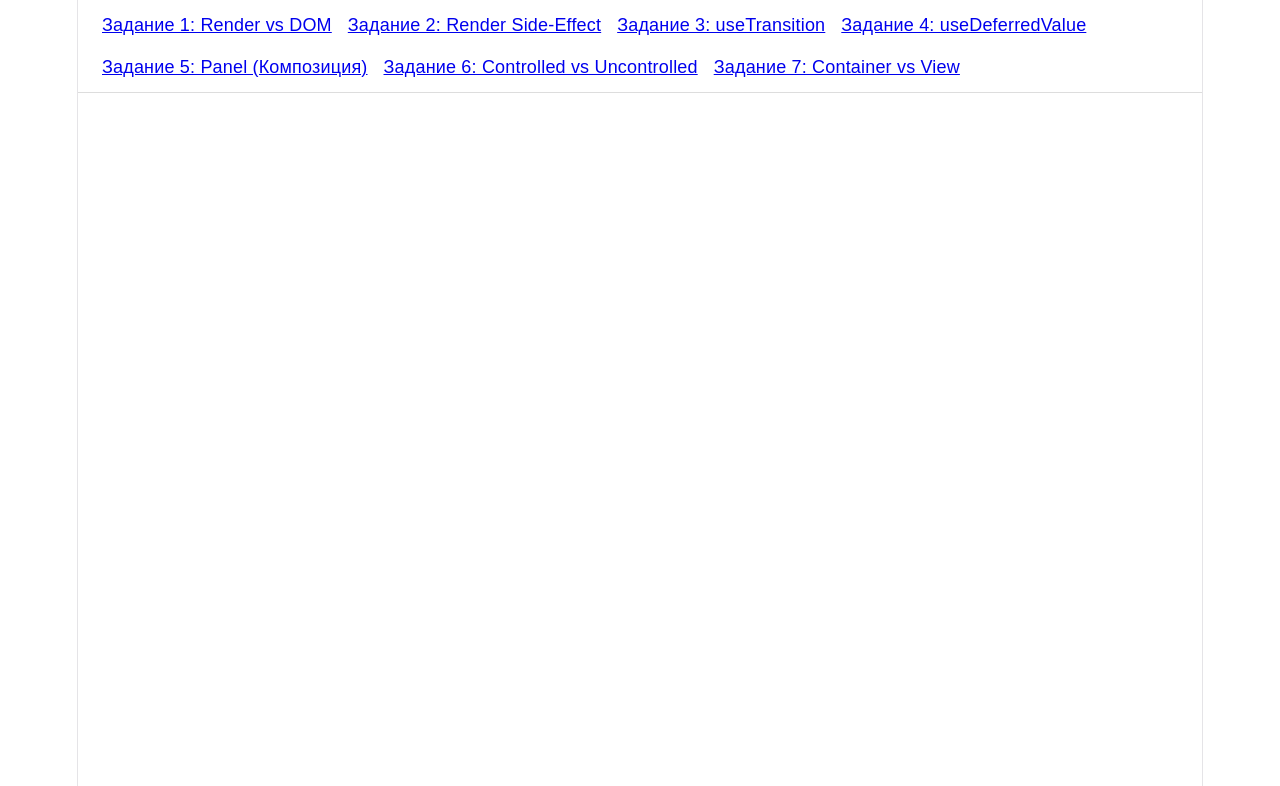
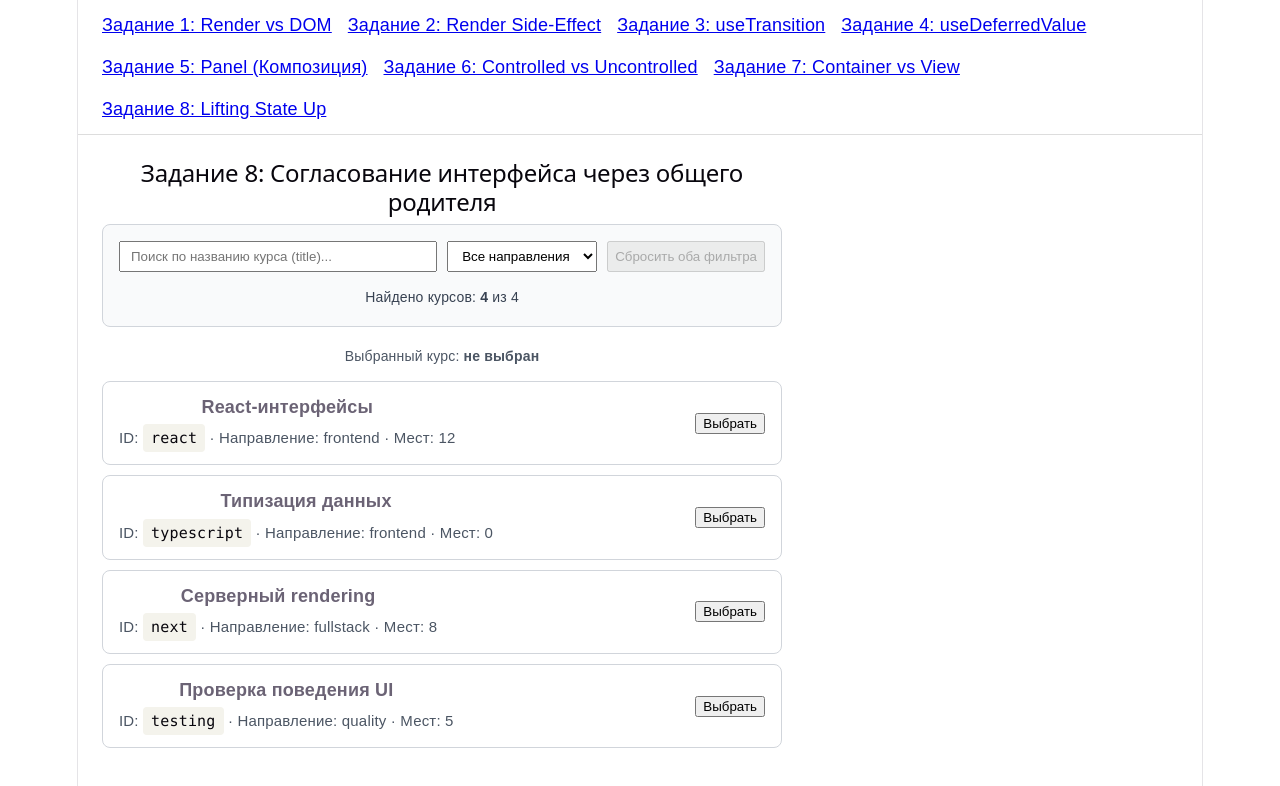
Before and after one commit to goodmir100/react-course-labs, a React (Vite) app: page /task-06#/task-08 in a window 1280 px wide. Shown: the top 786 px of the page. Built offline with nearby package versions, Linux system fonts and the light colour scheme.

Commit message:
feat(task-08): lift search and category filter state to common parent

```diff
--- a/src/App.jsx
+++ b/src/App.jsx
@@ -6,6 +6,7 @@ import Task04App from './tasks/task04/Task04App';
 import Task05App from './tasks/task05/Task05App';
 import Task06App from './tasks/task06/Task06App';
 import Task07App from './tasks/task07/Task07App';
+import Task08App from './tasks/task08/Task08App';
 
 export default function App() {
   return (
@@ -27,10 +28,11 @@ export default function App() {
         <Link to="/task-05">Задание 5: Panel (Композиция)</Link>
         <Link to="/task-06">Задание 6: Controlled vs Uncontrolled</Link>
         <Link to="/task-07">Задание 7: Container vs View</Link>
+        <Link to="/task-08">Задание 8: Lifting State Up</Link>
       </nav>
 
       <Routes>
-        <Route path="/" element={<Navigate to="/task-07" replace />} />
+        <Route path="/" element={<Navigate to="/task-08" replace />} />
         <Route path="/task-01" element={<Task01App />} />
         <Route path="/task-02" element={<Task02App />} />
         <Route path="/task-03" element={<Task03App />} />
@@ -38,6 +40,7 @@ export default function App() {
         <Route path="/task-05" element={<Task05App />} />
         <Route path="/task-06" element={<Task06App />} />
         <Route path="/task-07" element={<Task07App />} />
+        <Route path="/task-08" element={<Task08App />} />
       </Routes>
     </HashRouter>
   );
--- /dev/null
+++ b/src/tasks/task08/FilterBar.jsx
@@ -0,0 +1,61 @@
+const CATEGORIES = [
+  { value: 'all', label: 'Все направления' },
+  { value: 'frontend', label: 'Frontend' },
+  { value: 'fullstack', label: 'Fullstack' },
+  { value: 'quality', label: 'Quality' },
+];
+
+export function FilterBar({
+  query,
+  category,
+  matchedCount,
+  totalCount,
+  onQueryChange,
+  onCategoryChange,
+  onReset,
+}) {
+  const isFiltered = query.trim() !== '' || category !== 'all';
+
+  return (
+    <section
+      style={{
+        border: '1px solid #d1d5db',
+        borderRadius: '8px',
+        padding: '16px',
+        marginBottom: '16px',
+        backgroundColor: '#f9fafb',
+      }}
+    >
+      <div style={{ display: 'flex', gap: '10px', flexWrap: 'wrap', marginBottom: '12px' }}>
+        <input
+          type="text"
+          value={query}
+          onChange={(e) => onQueryChange(e.target.value)}
+          placeholder="Поиск по названию курса (title)..."
+          style={{ flex: '1 1 220px', padding: '6px 10px' }}
+        />
+
+        <select
+          value={category}
+          onChange={(e) => onCategoryChange(e.target.value)}
+          aria-label="Фильтр по категории"
+          style={{ padding: '6px 10px' }}
+        >
+          {CATEGORIES.map((cat) => (
+            <option key={cat.value} value={cat.value}>
+              {cat.label}
+            </option>
+          ))}
+        </select>
+
+        <button type="button" onClick={onReset} disabled={!isFiltered}>
+          Сбросить оба фильтра
+        </button>
+      </div>
+
+      <div style={{ fontSize: '14px', color: '#374151' }}>
+        Найдено курсов: <strong>{matchedCount}</strong> из {totalCount}
+      </div>
+    </section>
+  );
+}
--- /dev/null
+++ b/src/tasks/task08/Task08App.jsx
@@ -0,0 +1,54 @@
+import { useState } from 'react';
+import coursesData from '../../data/courses.json';
+import { CourseListView } from '../task07/CourseListView';
+import { FilterBar } from './FilterBar';
+
+export default function Task08App() {
+  // Ближайший общий владелец состояния для панели фильтров и списка
+  const [query, setQuery] = useState('');
+  const [category, setCategory] = useState('all');
+  const [selectedId, setSelectedId] = useState(null);
+
+  // Одновременное применение поиска по title и фильтра по category
+  const normalizedQuery = query.trim().toLowerCase();
+  const filteredCourses = coursesData.filter((course) => {
+    const matchesTitle = course.title.toLowerCase().includes(normalizedQuery);
+    const matchesCategory = category === 'all' || course.category === category;
+    return matchesTitle && matchesCategory;
+  });
+
+  // Производное значение без хранения второй копии в state
+  const matchedCount = filteredCourses.length;
+
+  const handleResetFilters = () => {
+    setQuery('');
+    setCategory('all');
+  };
+
+  return (
+    <div style={{ fontFamily: 'sans-serif', padding: '24px', maxWidth: '680px' }}>
+      <h2>Задание 8: Согласование интерфейса через общего родителя</h2>
+
+      <FilterBar
+        query={query}
+        category={category}
+        matchedCount={matchedCount}
+        totalCount={coursesData.length}
+        onQueryChange={setQuery}
+        onCategoryChange={setCategory}
+        onReset={handleResetFilters}
+      />
+
+      <div style={{ marginBottom: '12px', fontSize: '14px', color: '#4b5563' }}>
+        Выбранный курс: <strong>{selectedId ?? 'не выбран'}</strong>
+      </div>
+
+      <CourseListView
+        items={filteredCourses}
+        selectedId={selectedId}
+        emptyText="Совпадений не найдено. Измените запрос или сбросьте фильтры."
+        onSelect={setSelectedId}
+      />
+    </div>
+  );
+}
```
